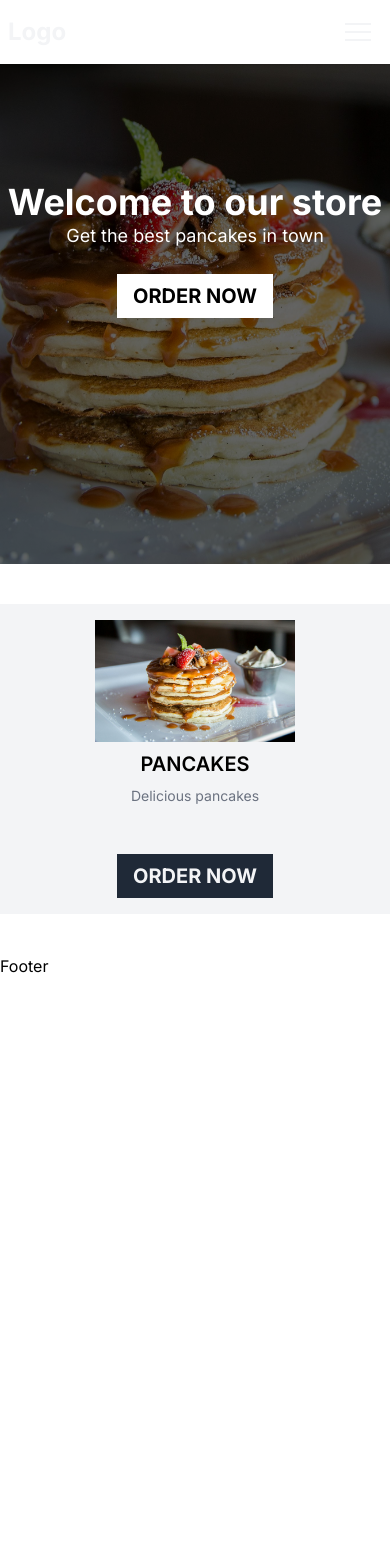
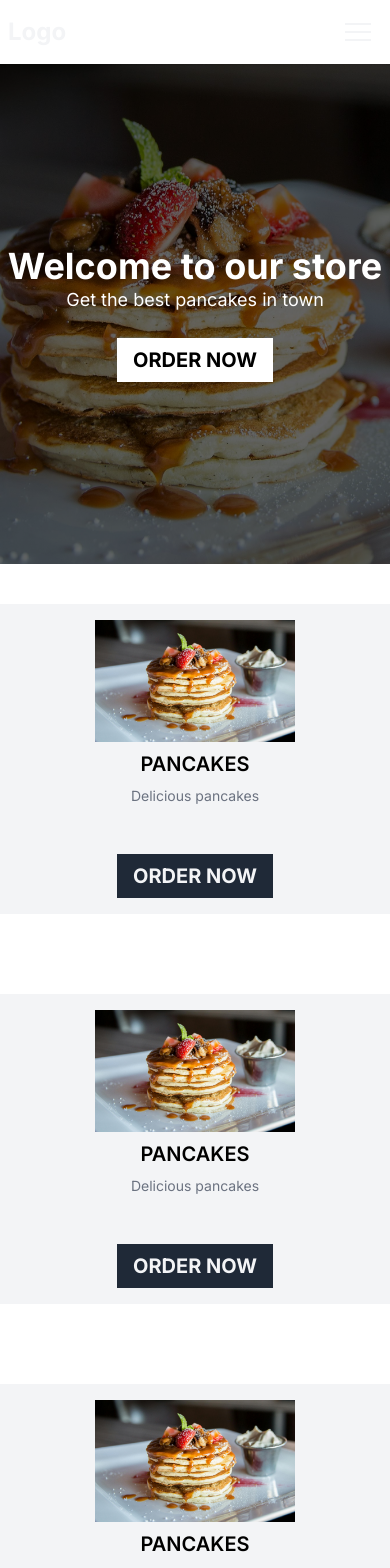
Before and after one commit to jesusfb/food-ordering-app-nextjs-prisma, a Next.js app: page / in a window 390 px wide. Shown: the top 1568 px of the page. Before the commit the page ends 978 px from the top, so only its background shows below. Built offline with nearby package versions, Linux system fonts and the light colour scheme.

Commit message:
bg-fixed from Welcome Section

```diff
--- a/src/app/page.tsx
+++ b/src/app/page.tsx
@@ -6,6 +6,11 @@ export default function Home() {
     <main className="">
         <WelcomeSection />
         <Featured />
+        <Featured />
+
+        <Featured />
+        <Featured />
+
     </main>
   );
 }
--- a/src/components/WelcomeSection.tsx
+++ b/src/components/WelcomeSection.tsx
@@ -1,17 +1,16 @@
 import React from 'react';
-import Image from "next/image";
 const WelcomeSection = () => {
     return (
         <div className="relative z-0 h-[500px] md:h-[700px] w-full">
-            <Image src="/pancakes.jpg" width={1920} height={1080} alt="hero" className="absolute top-0 h-[500px] md:h-[700px] z-0 w-full object-cover"/>
+            <div style={{backgroundImage: "url('/pancakes.jpg')"}} className="bg-fixed absolute top-0 h-[500px] md:h-[700px] w-full bg-cover bg-center z-0"></div>
             <div className="absolute top-0 bg-black bg-opacity-60 h-[500px] md:h-[700px] w-full z-10"></div>
-            <div className="flex flex-col items-center justify-center h-[500px] md:h-[700px] w-full fixed top-0 z-20">
+            <div className="relative flex flex-col items-center justify-center h-[500px] md:h-[700px] w-full top-0 z-20">
                 <h1 className="text-white text-4xl md:text-6xl font-bold">Welcome to our store</h1>
                 <p className="text-white text-lg md:text-3xl">Get the best pancakes in town</p>
                 <button className="bg-white text-black text-xl font-bold px-4 py-2 mt-6 uppercase hover:bg-gray-200 duration-300">Order Now</button>
             </div>
         </div>
-);
+    );
 };
 
 export default WelcomeSection;
```
